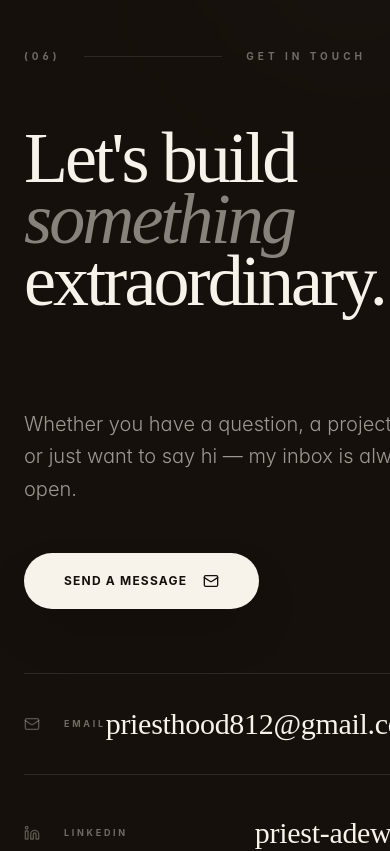
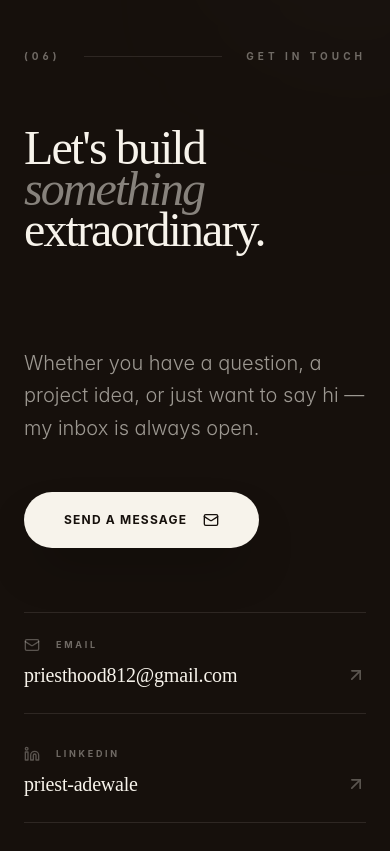
Before and after one commit to adewalepr/priest-portfolio, a Next.js app: page / in a window 390 px wide. Shown: the part 10120-10971 px from the top of the page. Built offline with nearby package versions, Linux system fonts and the light colour scheme; a web font is replaced by a local one.

Commit message:
style: fix mobile responsiveness for contact section

```diff
--- a/src/app/page.tsx
+++ b/src/app/page.tsx
@@ -479,7 +479,7 @@ function Contact() {
           <span className="font-bold">Get In Touch</span>
         </div>
 
-        <h2 className="serif text-7xl md:text-[9.5vw] leading-[0.85] tracking-[-0.04em]">
+        <h2 className="serif text-5xl sm:text-7xl md:text-[9.5vw] leading-[0.85] tracking-[-0.04em]">
           Let's build
           <br />
           <span className="italic text-background/50">something</span>
@@ -519,15 +519,15 @@ function ContactRow({ icon, label, value, href }: { icon: React.ReactNode; label
   return (
     <a
       href={href}
-      className="group flex items-center justify-between py-8 border-b border-background/10"
+      className="group flex flex-col sm:flex-row sm:items-center justify-between py-6 sm:py-8 border-b border-background/10 gap-2"
     >
-      <div className="flex items-center gap-6">
+      <div className="flex items-center gap-4">
         <span className="text-background/30 group-hover:text-background transition-colors">{icon}</span>
         <span className="text-[9px] uppercase tracking-[0.3em] text-background/40 font-bold">{label}</span>
       </div>
-      <div className="flex items-center gap-4 serif text-3xl md:text-4xl group-hover:italic group-hover:-translate-x-2 transition-all duration-500">
-        {value}
-        <ArrowUpRight className="h-5 w-5 opacity-30 group-hover:opacity-100 group-hover:rotate-45 transition-all" />
+      <div className="flex items-center justify-between sm:justify-start gap-4 serif text-xl sm:text-3xl md:text-4xl group-hover:italic group-hover:-translate-x-2 transition-all duration-500 w-full sm:w-auto">
+        <span className="truncate sm:overflow-visible">{value}</span>
+        <ArrowUpRight className="h-5 w-5 opacity-30 group-hover:opacity-100 group-hover:rotate-45 transition-all shrink-0" />
       </div>
     </a>
   );
```
